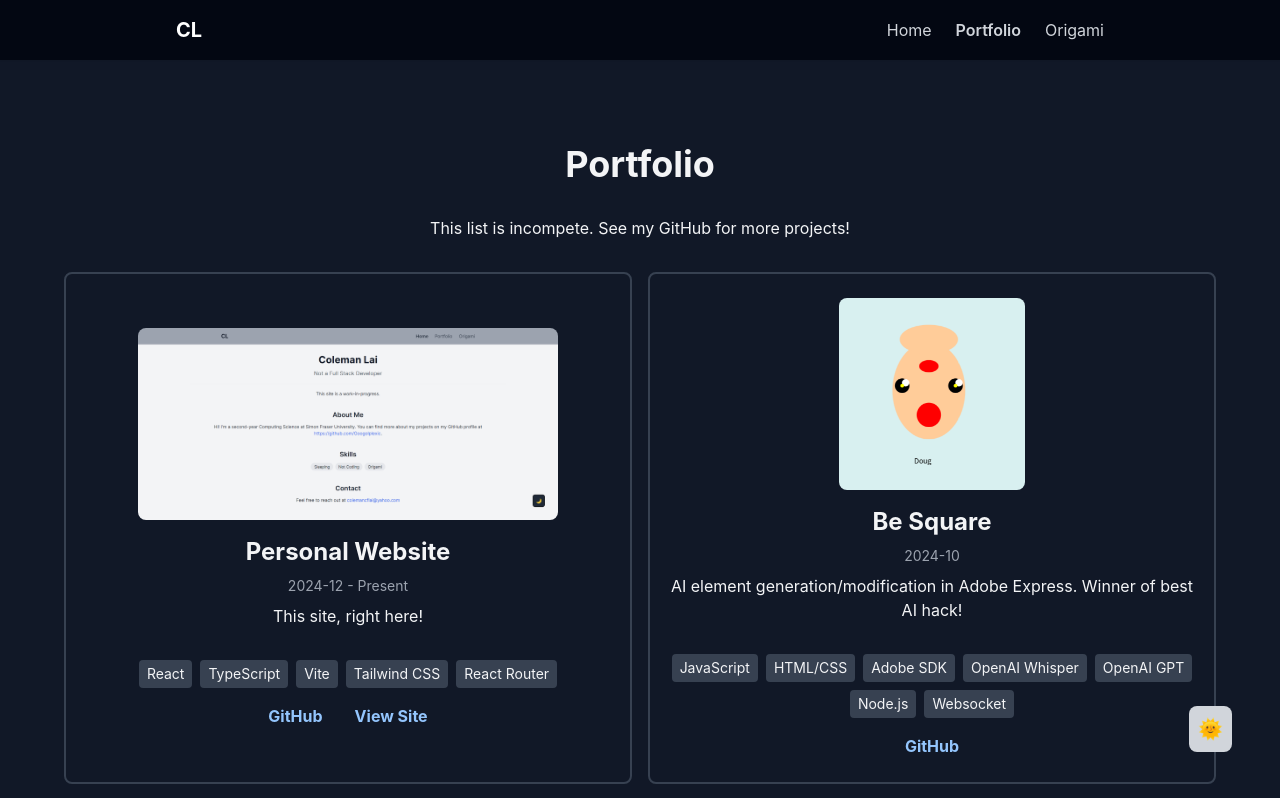
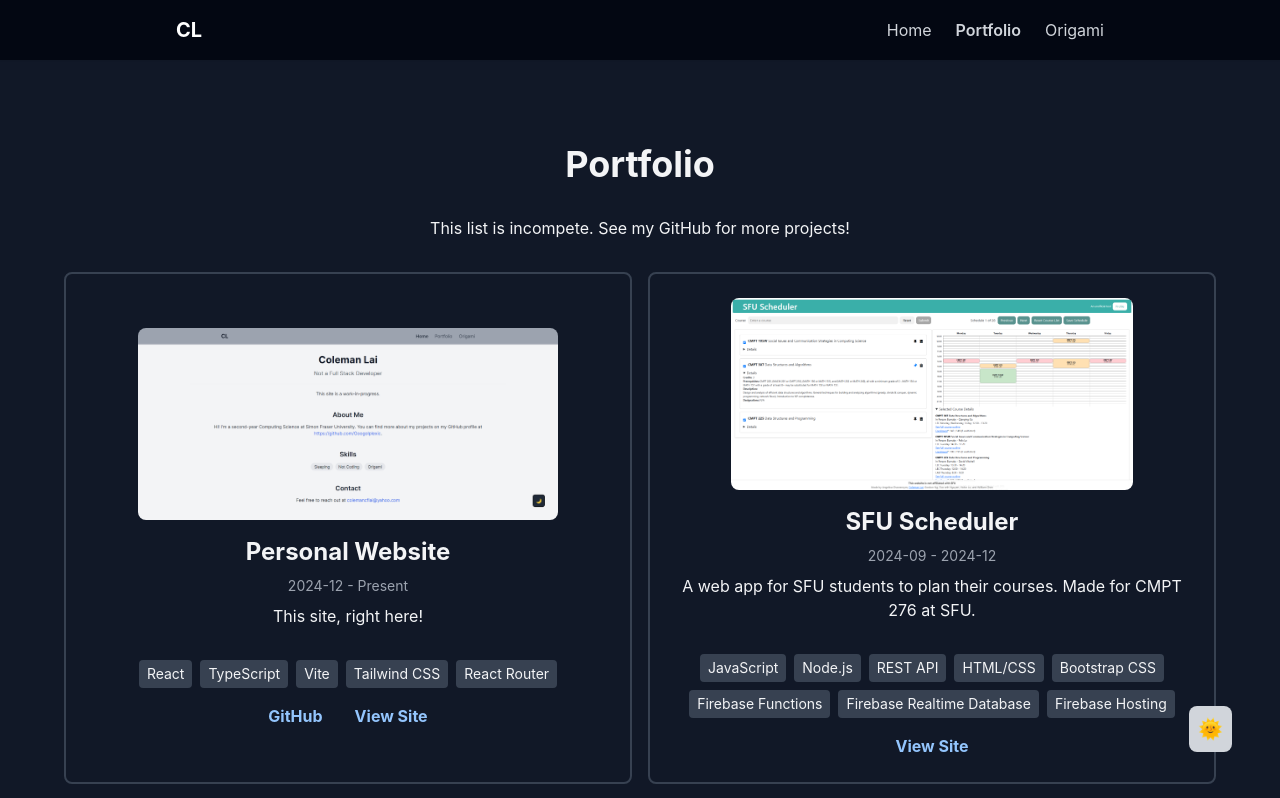
Before and after one commit to Googolplexic/personal-website, a React (Vite) app: page /portfolio in a window 1280 px wide. Shown: the top 798 px of the page. Built offline with nearby package versions, Linux system fonts and the light colour scheme.

Commit message:
Better project date sorting

```diff
--- a/src/assets/projects/index.ts
+++ b/src/assets/projects/index.ts
@@ -1,10 +1,19 @@
 import { ProjectProps } from '../../types';
+
+const getMostRecentDate = (project: ProjectProps) => {
+    if (!project.endDate) return new Date();
+    return new Date(project.endDate);
+};
 
 const modules = import.meta.glob('./**/index.ts', { eager: true });
 const projects: ProjectProps[] = Object.entries(modules)
     .filter(([path]) => !path.includes('/template/'))
     .map(([, module]) => (module as { default: ProjectProps }).default)
     .filter(project => project !== undefined)
-    .sort((a, b) => new Date(b.startDate).getTime() - new Date(a.startDate).getTime());
+    .sort((a, b) => {
+        const dateA = getMostRecentDate(a);
+        const dateB = getMostRecentDate(b);
+        return dateB.getTime() - dateA.getTime();
+    });
 
 export default projects;
```
